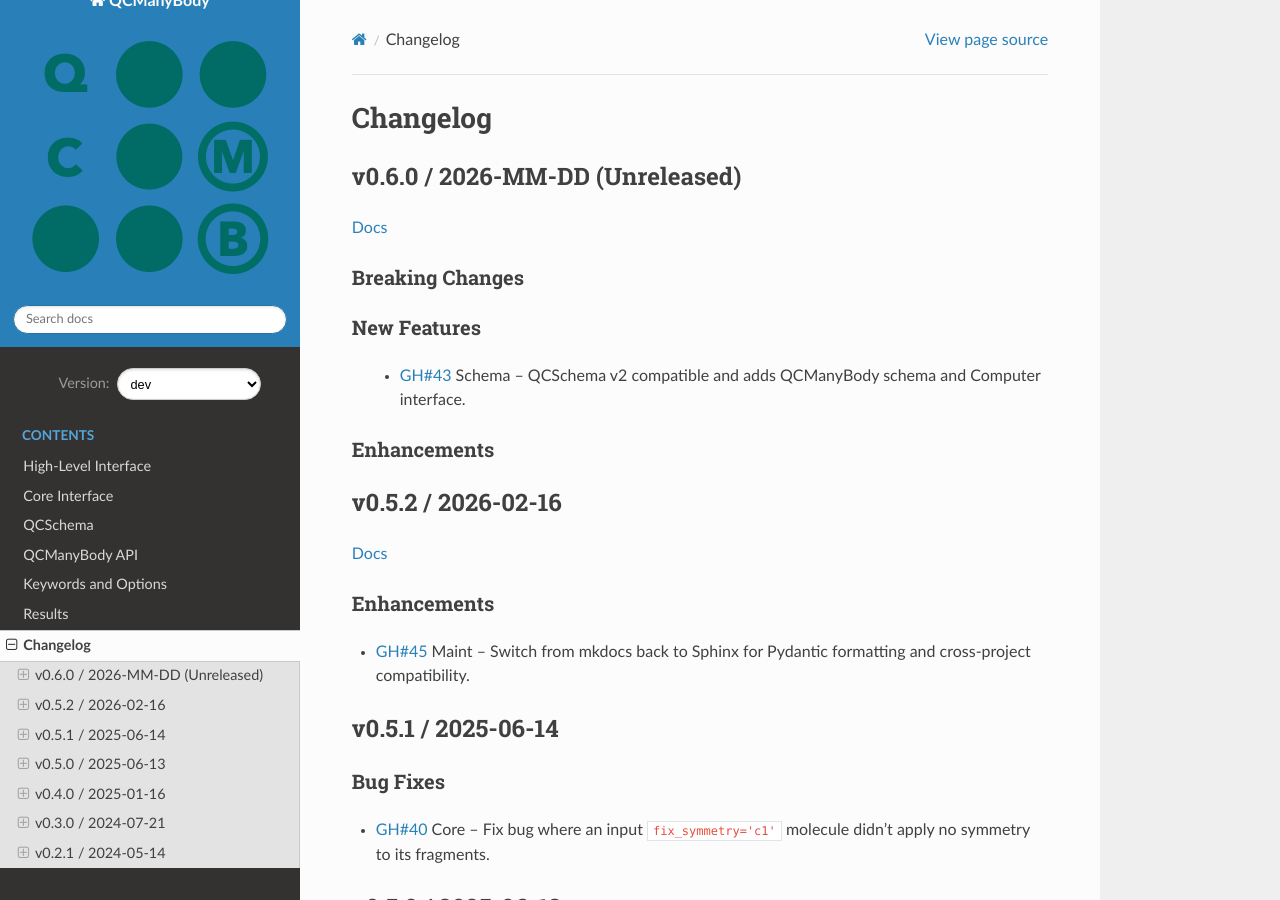
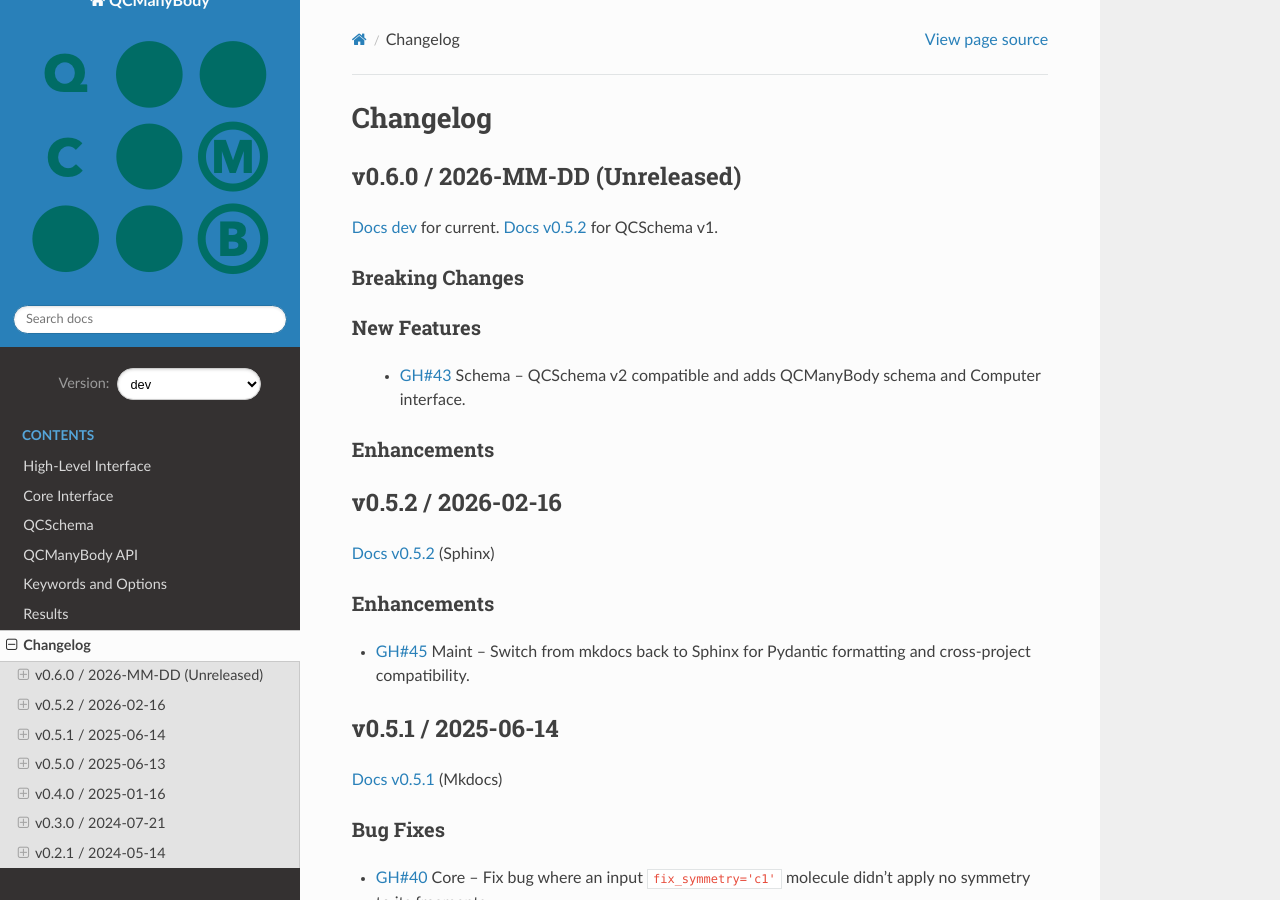
Before and after one commit to MolSSI/QCManyBody, a Sphinx documentation site: the page built from docs/changelog.rst, in a window 1280 px wide and 900 px high. Built offline with Sphinx 7.4.7 and the Read the Docs theme 3.1.0, drawn with Linux system fonts in a browser that asks for light colours; the version number could not be read and is left out.

Commit message:
try py314

```diff
--- a/docs/changelog.rst
+++ b/docs/changelog.rst
@@ -5,7 +5,7 @@ Changelog
 .. v0.x.0 / 2026-MM-DD (Unreleased)
 .. ===================
 ..
-.. `Docs <https://MolSSI/github.io/QCManyBody/v0.x.0/>`_
+.. :docs:`v0.x.0`
 ..
 .. Breaking Changes
 .. ----------------
@@ -34,7 +34,7 @@ Changelog
 v0.6.0 / 2026-MM-DD (Unreleased)
 ================================
 
-`Docs <https://MolSSI/github.io/QCManyBody/v0.6.0/>`_
+:docs:`dev` for current. :docs:`v0.5.2` for QCSchema v1.
 
 Breaking Changes
 ----------------
@@ -52,7 +52,7 @@ Enhancements
 v0.5.2 / 2026-02-16
 ===================
 
-`Docs <https://MolSSI.github.io/QCManyBody/v0.5.2/>`_
+:docs:`v0.5.2` (Sphinx)
 
 Enhancements
 ------------
@@ -61,6 +61,8 @@ Enhancements
 
 v0.5.1 / 2025-06-14
 ===================
+
+:docs:`v0.5.1` (Mkdocs)
 
 Bug Fixes
 ---------
--- a/docs/conf.py
+++ b/docs/conf.py
@@ -72,6 +72,7 @@ napoleon_use_rtype = True
 autodoc_pydantic_model_hide_paramlist = True
 autodoc_pydantic_model_show_config_summary = False
 autodoc_pydantic_field_swap_name_and_alias = True
+typehints_use_signature_return = True
 
 # Add any paths that contain templates here, relative to this directory.
 templates_path = ["_templates"]
@@ -215,6 +216,7 @@ rst_epilog = r"""
 extlinks = {
     "issue": ("https://github.com/MolSSI/QCManyBody/issues/%s", "GH#%s"),
     "pr": ("https://github.com/MolSSI/QCManyBody/pull/%s", "GH#%s"),
+    "docs": ("https://MolSSI.github.io/QCManyBody/%s", "Docs %s"),
 }
 
 
@@ -228,7 +230,7 @@ intersphinx_mapping = {
     "matplotlib": ("https://matplotlib.org/stable/", None),
     "qcelemental": ("https://molssi.github.io/QCElemental/next/", None),
     "qcengine": ("https://molssi.github.io/QCEngine/next/", None),
-    "qcfractal": ("https://molssi.github.io/QCFractal/", None),
+    "qcfractal": ("https://docs.qcarchive.molssi.org/", None),
 }
 
 # -- Options for todo extension ----------------------------------------------
```
Also changed, not shown: 2 other files.
